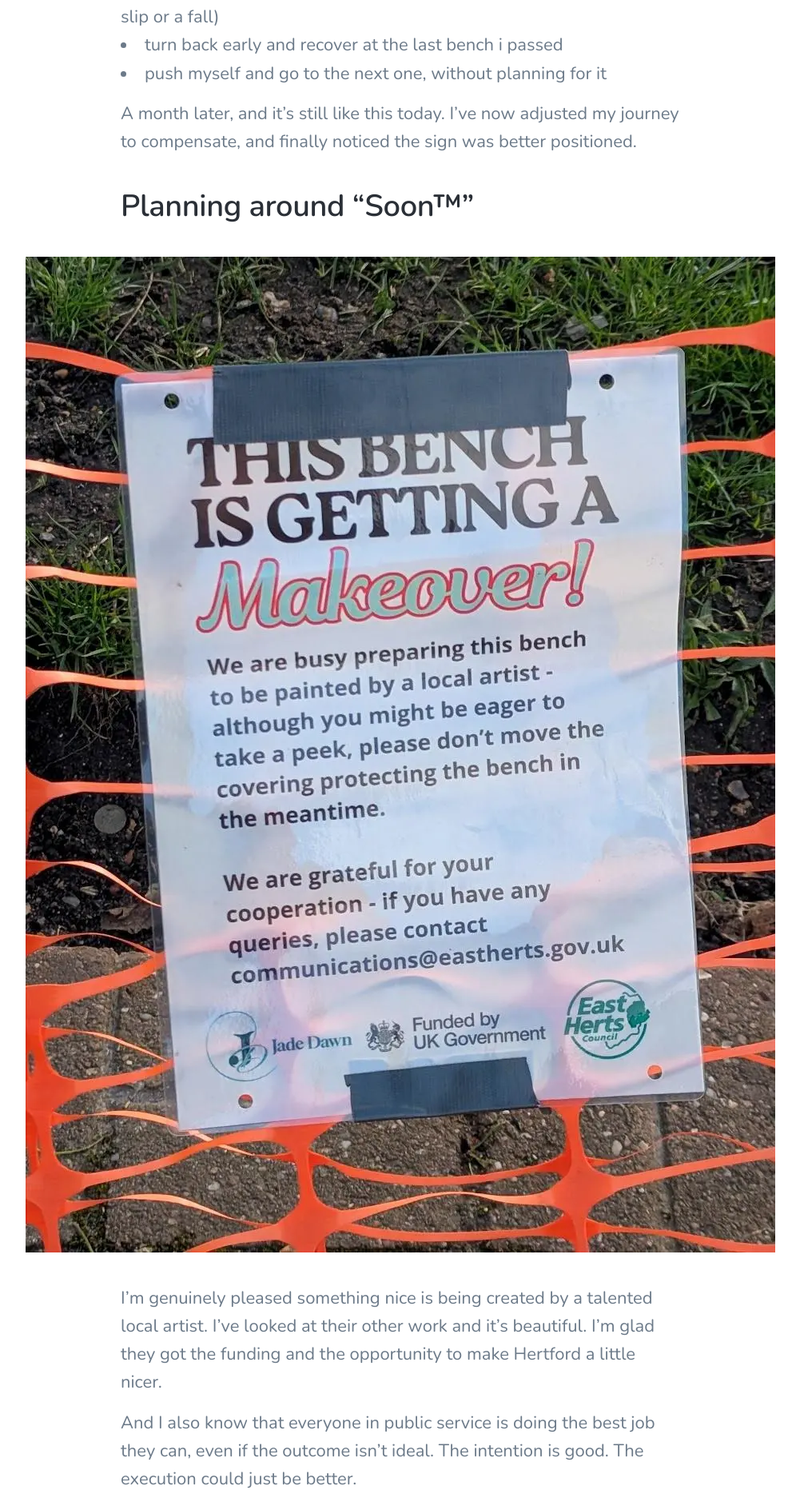
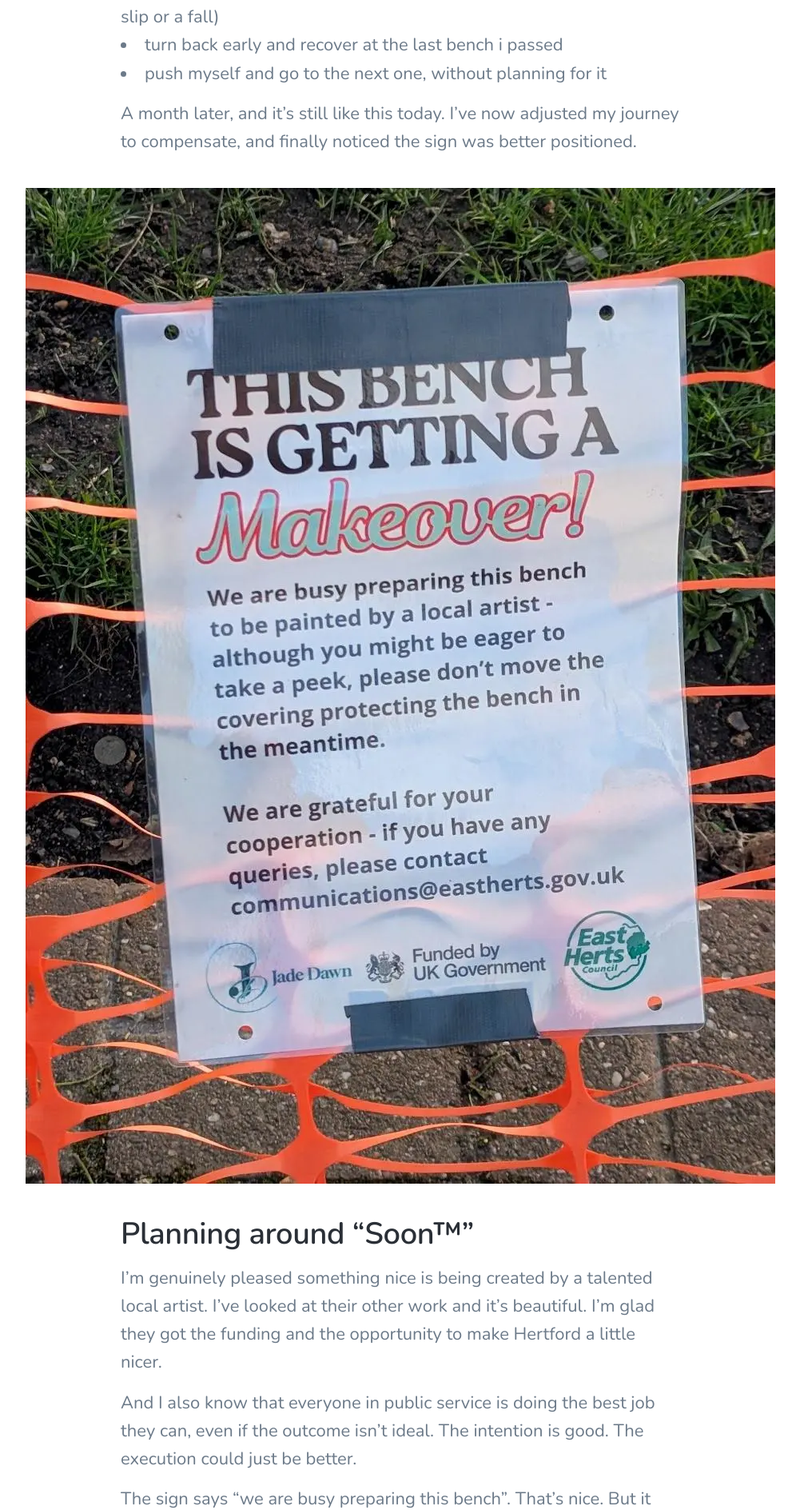
Before and after one commit to richblake/richblake.github.io, a Jekyll site: the page built from _posts/2026-02-14-missing-park-benches.md, in a window 1280 px wide. Shown: the part 4290-6178 px from the top of the page at 80% size, without its empty margins (139-1140 px from the left). Built offline with Jekyll 4.4.1, drawn with Linux system fonts in a browser that asks for light colours; nearby versions of some CDN libraries.

Commit message:
Move a title below the image

```diff
--- a/_posts/2026-02-14-missing-park-benches.md
+++ b/_posts/2026-02-14-missing-park-benches.md
@@ -62,11 +62,11 @@ My options were:
 
 A month later, and it’s still like this today. I’ve now adjusted my journey to compensate, and finally noticed the sign was better positioned.
 
-## Planning around “Soon™”
-
 <img src="/images/posts/park_bench_coming_soon_14_feb.webp"
      alt="A poster explaining the bench is being repainted by a local artist. It says: This bench is getting a MAKEOVER! We are busy preparing this bench to be painted by a local artist - although you might be eager to take a peek, please dont remove the covering protecting the bench in the meantime. We are greatful for your cooperatiion - if you have any queries please contact communications@eastherts.gov.uk "
      loading="lazy">
+
+## Planning around “Soon™”
 
 I’m genuinely pleased something nice is being created by a talented local artist. I’ve looked at their other work and it’s beautiful. I’m glad they got the funding and the opportunity to make Hertford a little nicer.
 
```
Also changed, not shown: _posts/2026-01-26-weeknote-what-I-took-from-Saipan - Copy.md (renamed from _posts/2026-01-26-weeknote-what-I-took-from-Saipan.md).
